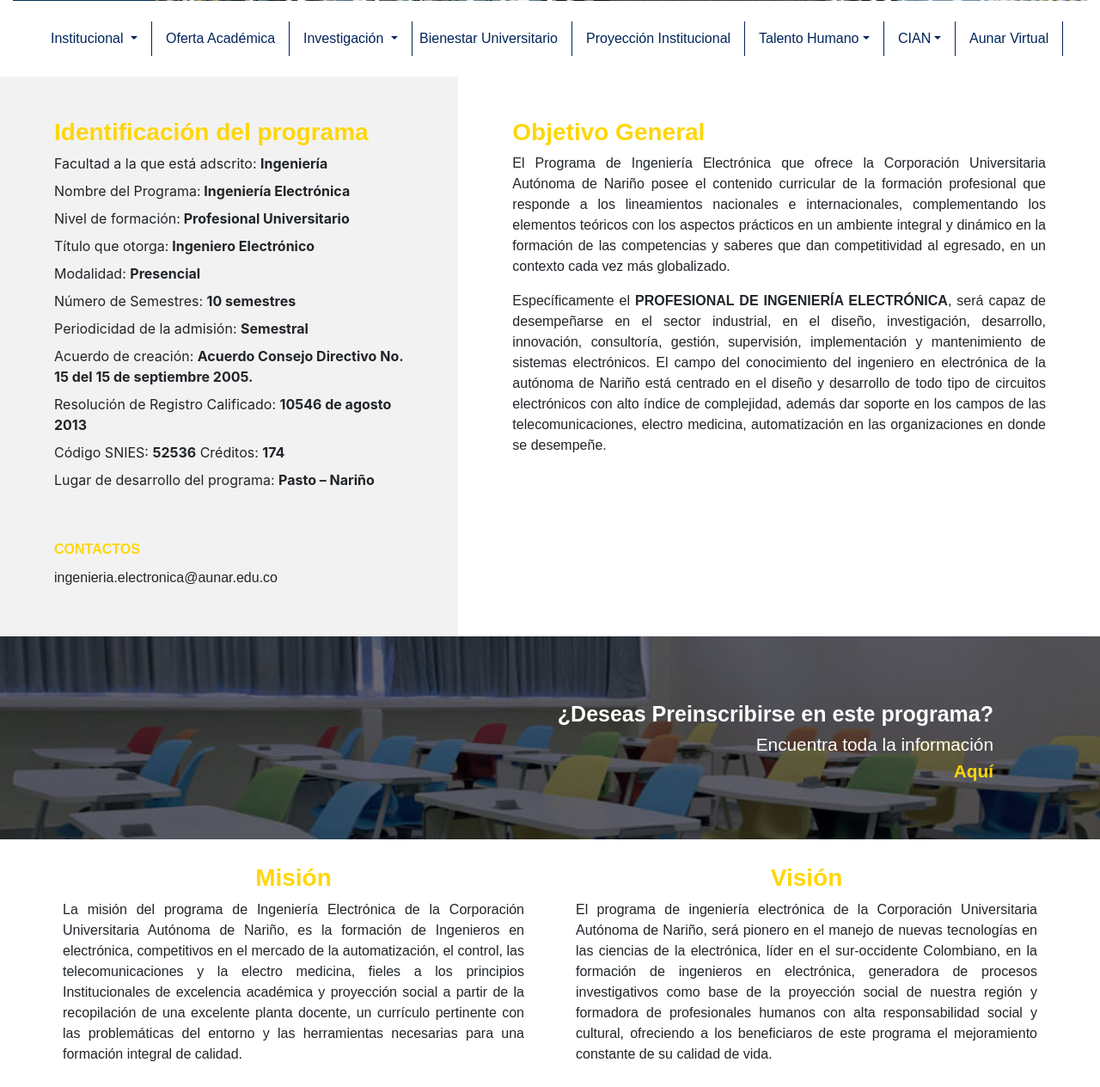
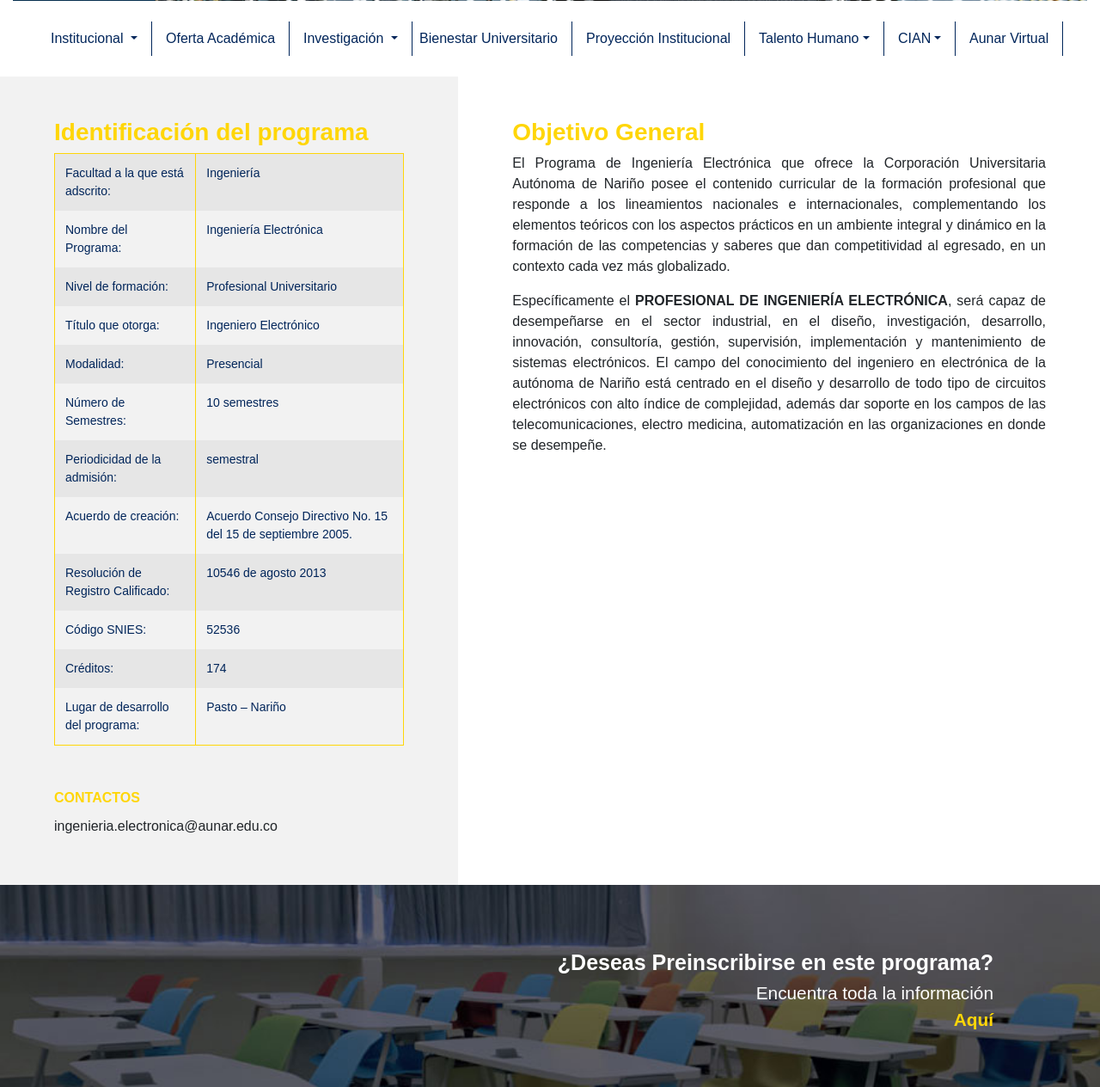
Before and after one commit to julianrodri11/aunar, a PHP site: page /ingenieria-electronica.php in a window 1280 px wide. Shown: the part 410-1674 px from the top of the page at 86% size. Run offline with PHP 8.4, Linux system fonts and the light colour scheme.

Commit message:
Tabla en oferta académica - electrónica

```diff
--- a/bienestar.php
+++ b/bienestar.php
@@ -167,7 +167,7 @@
 				  <div class="media-body ">
 				    <h4 class="fuente-institucional texto-amarillo f-negrita">DIRECTOR</h4>
 				    <div class="pt-sans">
-				    <p>Jaime David Colunge Ordoñez <br>
+				    <p><label class="f-negrita">JAIME DAVID COLUNGE ORDOÑEZ </label><br>
 				    Especialista en pedagogía y herramientas virtuales <br>
 				    Vinculación desde 14 de enero del 2013 <br>
 				    Teléfonos: 7226020 – 7232452 Ext 111<br>
@@ -186,7 +186,7 @@
 				  <div class="media-body ">
 				    <h4 class="fuente-institucional texto-amarillo f-negrita">SECRETARIA</h4>
 				    <div class="pt-sans">
-				    <p>Angélica María Ruiz Jiménez <br>
+				    <p><label class="f-negrita">ANGÉLICA MARÍA RUIZ JIMÉNEZ </label><br>
 				    Celular: 3163055109<br>
 				    Correo electrónico bienestar@aunar.edu.co </p>
 				    </div>
--- a/ingenieria-electronica.php
+++ b/ingenieria-electronica.php
@@ -27,19 +27,68 @@
 			<div class="row ">
 				<div class="col-12 col-lg-5 col-md-6 fondo-gris-c p-5">
 					<div class="col-12 "> <h3 class="fuente-institucional texto-amarillo f-negrita">Identificación del programa</h3></div>
-					<div class="col-12 ">
-						<label for="">Facultad a la que está adscrito: <strong>Ingeniería</strong></label>
-						<label for="">Nombre del Programa:<strong> Ingeniería Electrónica</strong></label>
-						<label for="">Nivel de formación:<strong> Profesional Universitario</strong></label>
-						<label for="">Título que otorga:<strong> Ingeniero Electrónico</strong></label>
-						<label for="">Modalidad: <strong> Presencial</strong></label>
-						<label for="">Número de Semestres: <strong> 10 semestres</strong></label>
-						<label for="">Periodicidad de la admisión: <strong> Semestral</strong></label>
-						<label for="">Acuerdo de creación: <strong> Acuerdo Consejo Directivo No. 15 del 15 de septiembre 2005.</strong></label>
-						<label for="">Resolución de Registro Calificado: <strong> 10546 de agosto 2013</strong></label>
-						<label for="">Código SNIES: <strong> 52536</strong></label>
-						<label for="">Créditos: <strong> 174 </strong></label>
-						<label for="">Lugar de desarrollo del programa: <strong> Pasto – Nariño</strong></label>
+					<div class="col-12">
+						<table class="table table-bordered  table-striped pt-sans f-size-14 texto-azul-os">
+					    <!-- <thead>
+					      <tr>
+					        <th class="borde-1 borde-amarillo">Firstname</th>
+					        <th class="borde-1 borde-amarillo">Lastname</th>
+					      </tr>
+					    </thead> -->
+					    <tbody>
+					      <tr>
+					        <td class="borde-1 borde-amarillo border-bottom-0" >Facultad a la que está adscrito:</td>
+					        <td class="borde-1 borde-amarillo border-bottom-0" >Ingeniería</td>
+					      </tr>
+					      <tr>
+					        <td class="borde-1 borde-amarillo border-bottom-0 border-top-0" >Nombre del Programa:</td>
+					        <td class="borde-1 borde-amarillo border-top-0 border-bottom-0" >Ingeniería Electrónica</td>
+					      </tr>
+					      <tr>
+					        <td class="borde-1 borde-amarillo border-bottom-0 border-top-0" >Nivel de formación:</td>
+					        <td class="borde-1 borde-amarillo border-top-0 border-bottom-0" >Profesional Universitario</td>
+					      </tr>
+					      <tr>
+					        <td class="borde-1 borde-amarillo border-bottom-0 border-top-0" >Título que otorga:</td>
+					        <td class="borde-1 borde-amarillo border-top-0 border-bottom-0" >Ingeniero Electrónico</td>
+					      </tr>
+
+					      <tr>
+					        <td class="borde-1 borde-amarillo border-bottom-0 border-top-0" >Modalidad:</td>
+					        <td class="borde-1 borde-amarillo border-top-0 border-bottom-0" >Presencial</td>
+					      </tr>
+					      <tr>
+					        <td class="borde-1 borde-amarillo border-bottom-0 border-top-0" >Número de Semestres:</td>
+					        <td class="borde-1 borde-amarillo border-top-0 border-bottom-0" >10 semestres</td>
+					      </tr>
+					      <tr>
+					        <td class="borde-1 borde-amarillo border-bottom-0 border-top-0" >Periodicidad de la admisión:</td>
+					        <td class="borde-1 borde-amarillo border-top-0 border-bottom-0" >semestral</td>
+					      </tr>
+					      <tr>
+					        <td class="borde-1 borde-amarillo border-bottom-0 border-top-0" >Acuerdo de creación:</td>
+					        <td class="borde-1 borde-amarillo border-top-0 border-bottom-0" > Acuerdo Consejo Directivo No. 15 del 15 de septiembre 2005.</td>
+					      </tr>
+					      <tr>
+					        <td class="borde-1 borde-amarillo border-bottom-0 border-top-0" >Resolución de Registro Calificado: </td>
+					        <td class="borde-1 borde-amarillo border-top-0 border-bottom-0" >10546 de agosto 2013</td>
+					      </tr>
+					      <tr>
+					        <td class="borde-1 borde-amarillo border-bottom-0 border-top-0" >Código SNIES:  </td>
+					        <td class="borde-1 borde-amarillo border-top-0 border-bottom-0" >52536</td>
+					      </tr>
+					      <tr>
+					        <td class="borde-1 borde-amarillo border-bottom-0 border-top-0" >Créditos: </td>
+					        <td class="borde-1 borde-amarillo border-top-0 border-bottom-0" >174</td>
+					      </tr>
+					      <tr>
+					        <td class="borde-1 borde-amarillo border-top-0" >Lugar de desarrollo del programa:</td>
+					        <td class="borde-1 borde-amarillo border-top-0" >Pasto – Nariño</td>
+					      </tr>
+
+
+					    </tbody>
+					  </table>
 					</div>
 					<div class="col-12 mt-5">
 						<label class="fuente-institucional texto-amarillo f-negrita">CONTACTOS</label><br>
```
